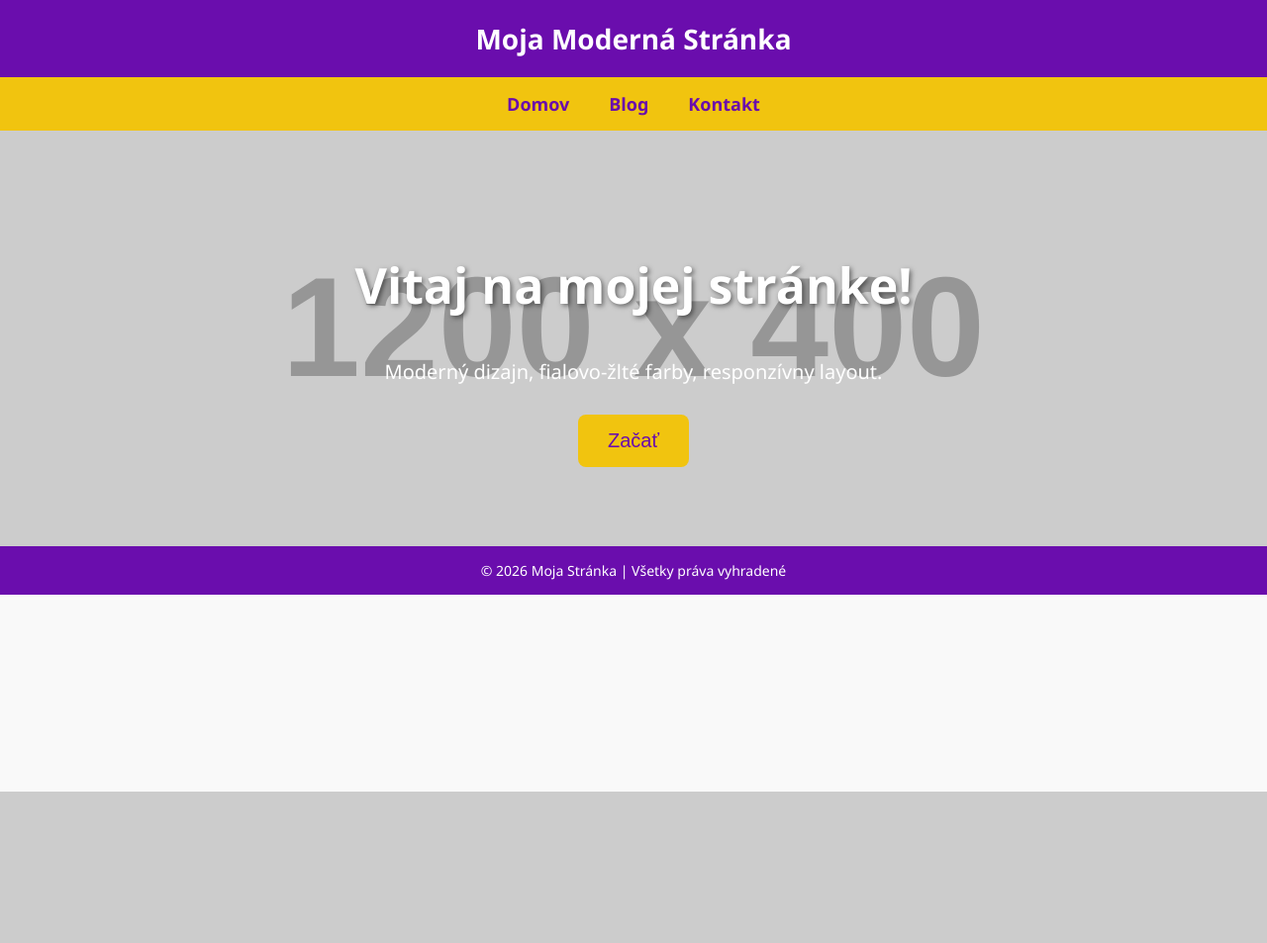
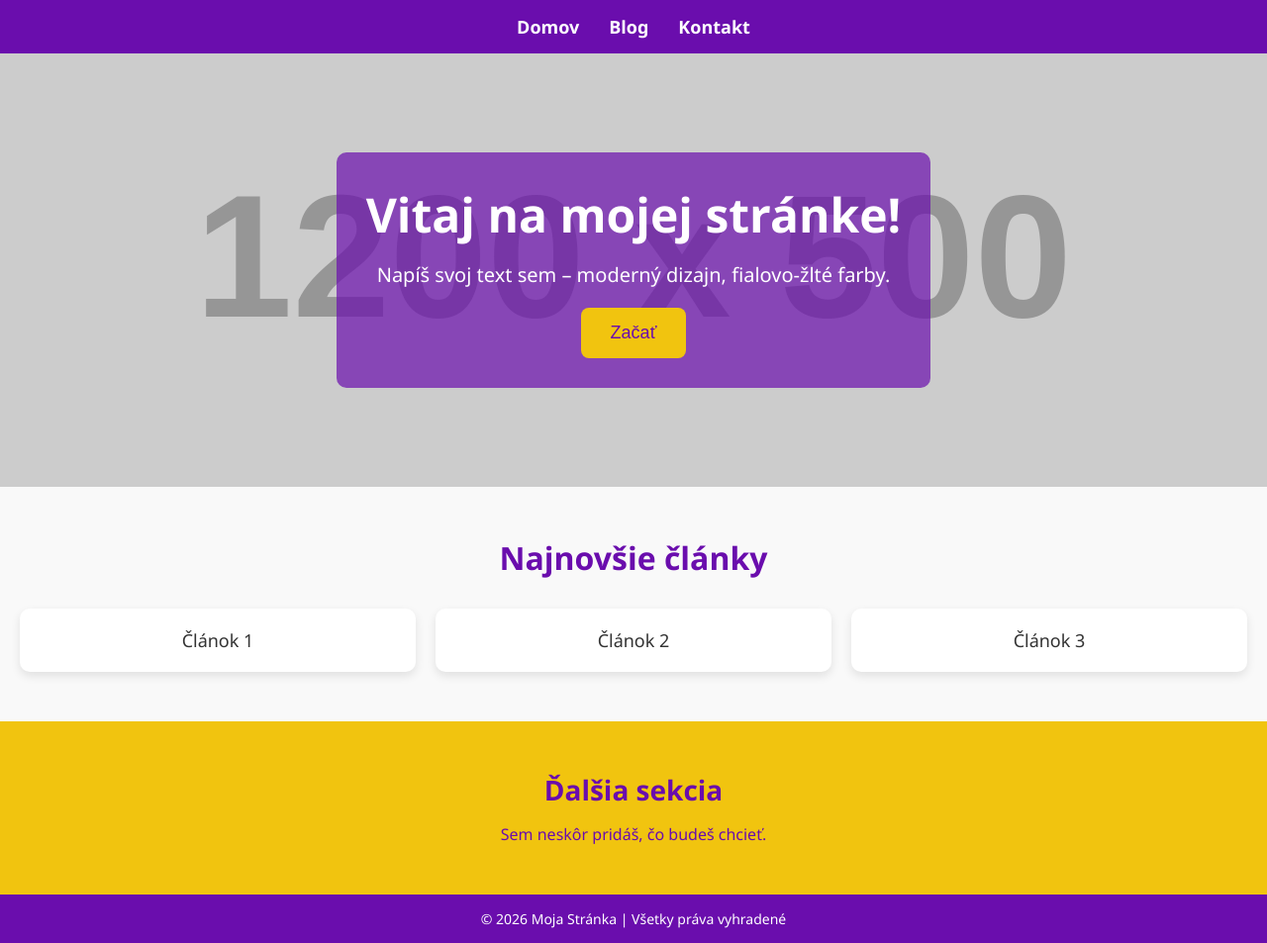
Before and after one commit to stefan-jancar/mojprojekt, a Django app: page / in a window 1280 px wide. Shown: the whole page at 99% size. Before the commit the page ends 800 px from the top, so only its background shows below. Run offline with Django 5.2, Linux system fonts and the light colour scheme; grey boxes labelled with a size stand in for pictures from a placeholder-image service; some libraries are stand-ins or nearby versions.

Commit message:
Nový vzhlad

```diff
--- a/static/css/style.css
+++ b/static/css/style.css
@@ -1,59 +1,64 @@
+/* Reset */
+* {
+    margin: 0;
+    padding: 0;
+    box-sizing: border-box;
+}
+
 body {
-    margin: 0;
     font-family: 'Segoe UI', Tahoma, sans-serif;
     background-color: #f9f9f9;
     color: #333;
 }
 
+/* Menu */
 header {
-    background: #6a0dad;
-    color: #fff;
-    padding: 20px;
-    text-align: center;
-    font-size: 28px;
-    font-weight: bold;
+    background-color: #6a0dad;
+    padding: 15px 0;
 }
 
-nav {
+.menu {
     display: flex;
     justify-content: center;
-    background-color: #f1c40f;
-    padding: 15px;
+    gap: 30px;
 }
 
-nav a {
-    color: #6a0dad;
+.menu a {
+    color: #fff;
     text-decoration: none;
-    margin: 0 20px;
+    font-size: 18px;
     font-weight: bold;
-    font-size: 18px;
     transition: color 0.3s;
 }
 
-nav a:hover {
-    color: #4b0082;
+.menu a:hover {
+    color: #f1c40f;
 }
 
+/* Hero sekcia */
 .hero {
-    display: flex;
-    flex-direction: column;
-    align-items: center;
-    justify-content: center;
+    background: url('https://via.placeholder.com/1200x500.png?text=Modern+Background') no-repeat center center/cover;
+    color: #fff;
     text-align: center;
-    padding: 80px 20px;
-    background: url('https://via.placeholder.com/1200x400.png?text=Modern+Background') no-repeat center center/cover;
-    color: #fff;
+    padding: 100px 20px;
+    position: relative;
+}
+
+.hero-content {
+    background: rgba(106, 13, 173, 0.7);
+    display: inline-block;
+    padding: 30px;
+    border-radius: 10px;
 }
 
 .hero h1 {
-    font-size: 50px;
-    margin-bottom: 20px;
-    text-shadow: 2px 2px 5px rgba(0, 0, 0, 0.5);
+    font-size: 48px;
+    margin-bottom: 15px;
 }
 
 .hero p {
     font-size: 20px;
-    margin-bottom: 30px;
+    margin-bottom: 20px;
 }
 
 .btn {
@@ -62,7 +67,7 @@ nav a:hover {
     padding: 15px 30px;
     border: none;
     border-radius: 8px;
-    font-size: 20px;
+    font-size: 18px;
     cursor: pointer;
     transition: all 0.3s ease;
 }
@@ -72,6 +77,46 @@ nav a:hover {
     transform: scale(1.05);
 }
 
+/* Najnovšie články */
+.latest-posts {
+    padding: 50px 20px;
+    text-align: center;
+}
+
+.latest-posts h2 {
+    font-size: 32px;
+    margin-bottom: 30px;
+    color: #6a0dad;
+}
+
+.posts-grid {
+    display: grid;
+    grid-template-columns: repeat(auto-fit, minmax(250px, 1fr));
+    gap: 20px;
+}
+
+.post-card {
+    background-color: #fff;
+    padding: 20px;
+    border-radius: 10px;
+    box-shadow: 0 4px 10px rgba(0, 0, 0, 0.1);
+    font-size: 18px;
+}
+
+/* Ďalšia sekcia */
+.custom-section {
+    padding: 50px 20px;
+    text-align: center;
+    background-color: #f1c40f;
+    color: #6a0dad;
+}
+
+.custom-section h2 {
+    font-size: 28px;
+    margin-bottom: 15px;
+}
+
+/* Footer */
 footer {
     background-color: #6a0dad;
     color: #fff;
@@ -79,3 +124,19 @@ footer {
     padding: 15px;
     font-size: 14px;
 }
+
+/* Responzívny dizajn */
+@media (max-width: 768px) {
+    .hero h1 {
+        font-size: 32px;
+    }
+
+    .hero p {
+        font-size: 16px;
+    }
+
+    .btn {
+        font-size: 16px;
+        padding: 10px 20px;
+    }
+}
--- a/templates/home.html
+++ b/templates/home.html
@@ -11,18 +11,35 @@
 
 <body>
     <header>
-        Moja Moderná Stránka
+        <nav class="menu">
+            <a href="#">Domov</a>
+            <a href="/blog/">Blog</a>
+            <a href="#">Kontakt</a>
+        </nav>
     </header>
-    <nav>
-        <a href="/">Domov</a>
-        <a href="/blog/">Blog</a>
-        <a href="#">Kontakt</a>
-    </nav>
+
     <section class="hero">
-        <h1>Vitaj na mojej stránke!</h1>
-        <p>Moderný dizajn, fialovo-žlté farby, responzívny layout.</p>
-        <button class="btn">Začať</button>
+        <div class="hero-content">
+            <h1>Vitaj na mojej stránke!</h1>
+            <p>Napíš svoj text sem – moderný dizajn, fialovo-žlté farby.</p>
+            <button class="btn">Začať</button>
+        </div>
     </section>
+
+    <section class="latest-posts">
+        <h2>Najnovšie články</h2>
+        <div class="posts-grid">
+            <article class="post-card">Článok 1</article>
+            <article class="post-card">Článok 2</article>
+            <article class="post-card">Článok 3</article>
+        </div>
+    </section>
+
+    <section class="custom-section">
+        <h2>Ďalšia sekcia</h2>
+        <p>Sem neskôr pridáš, čo budeš chcieť.</p>
+    </section>
+
     <footer>
         &copy; 2026 Moja Stránka | Všetky práva vyhradené
     </footer>
```
